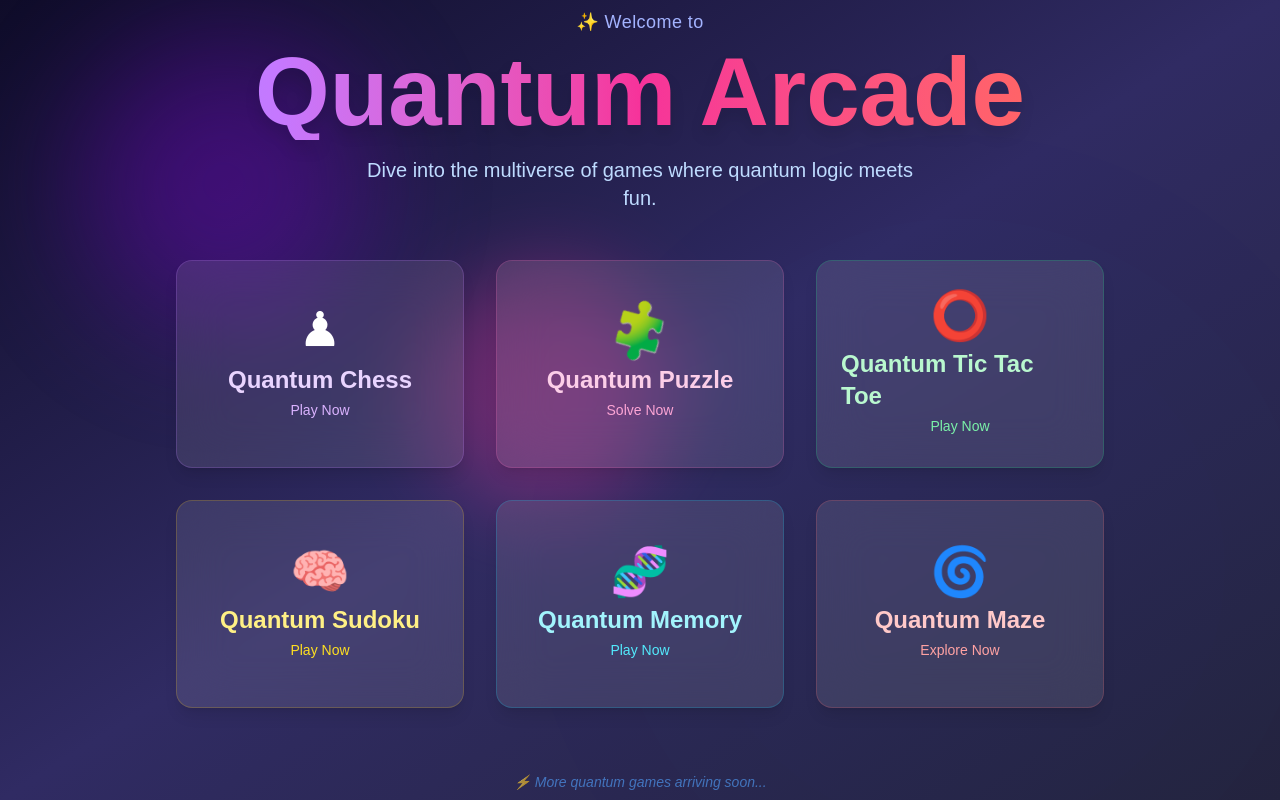
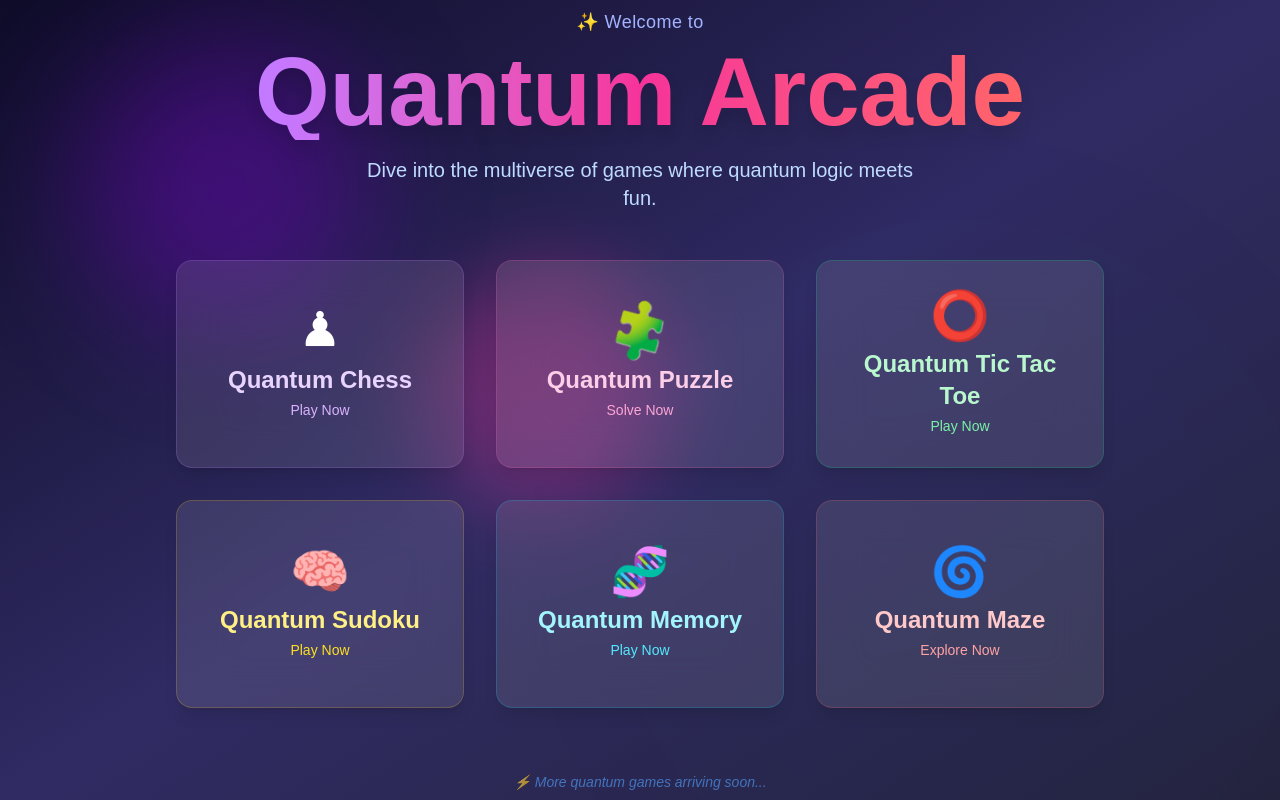
Before and after one commit to Altairian7/quantum_chess, a Next.js app: page / in a window 1280 px wide. Built offline with nearby package versions, Linux system fonts and the light colour scheme.

Commit message:
changed the quantum maze code

```diff
--- a/app/QuantumArcade.jsx
+++ b/app/QuantumArcade.jsx
@@ -59,10 +59,10 @@ export default function HomePage() {
     </Link>
 
     <Link href="/tic-tac-toe">
-      <div className="w-72 h-52 relative bg-white/10 border border-green-400/20 backdrop-blur-xl rounded-2xl shadow-lg hover:scale-105 transition-transform duration-300 group cursor-pointer">
+      <div className="w-72 h-52 relative bg-white/10 border border-green-400/20  backdrop-blur-xl rounded-2xl shadow-lg hover:scale-105 transition-transform duration-300 group cursor-pointer">
         <div className="flex flex-col items-center justify-center h-full p-6">
           <div className="text-5xl mb-2">⭕</div>
-          <h2 className="text-2xl font-semibold text-green-200 mb-1">Quantum Tic Tac Toe</h2>
+          <h2 className="text-2xl font-semibold text-center text-green-200 mb-1">Quantum Tic Tac Toe</h2>
           <p className="text-sm text-green-300 group-hover:underline transition">Play Now</p>
         </div>
       </div>
```
